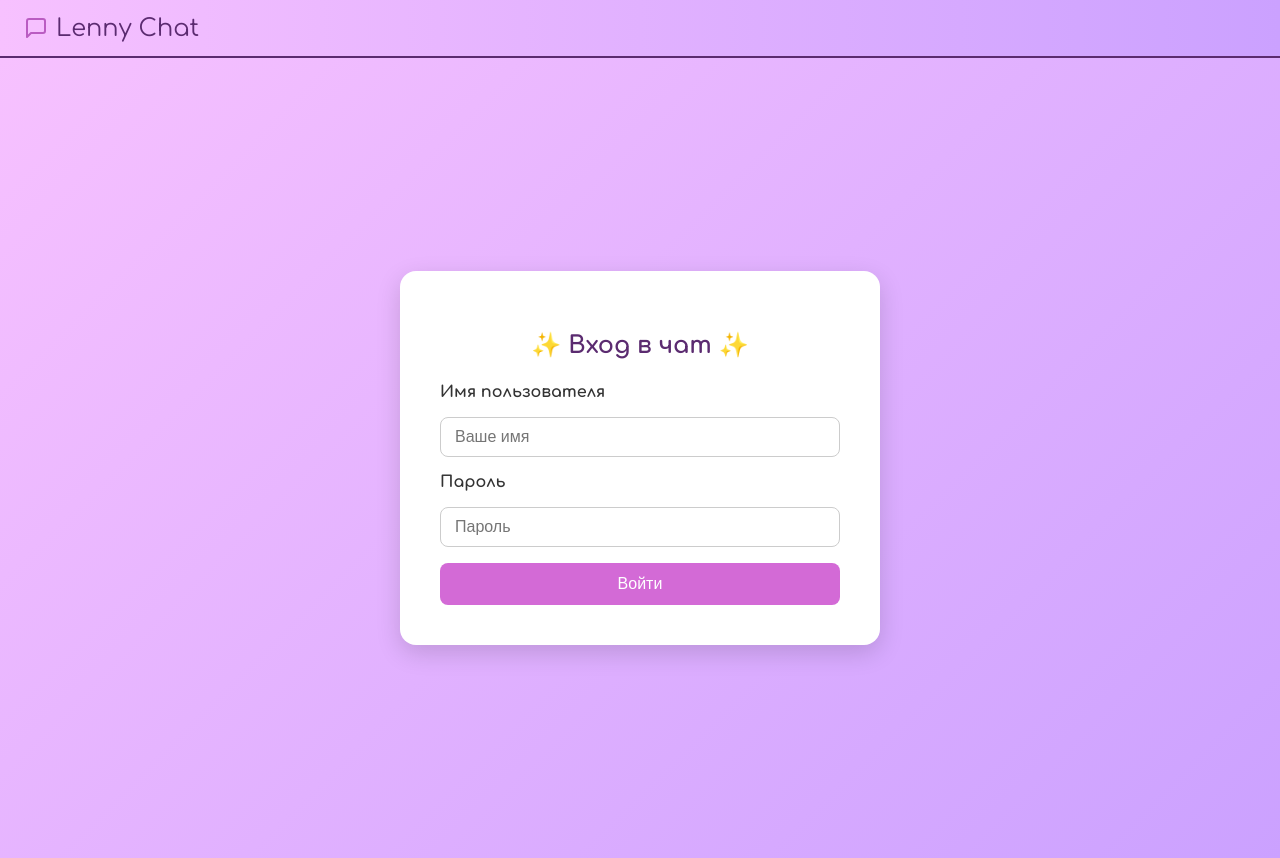
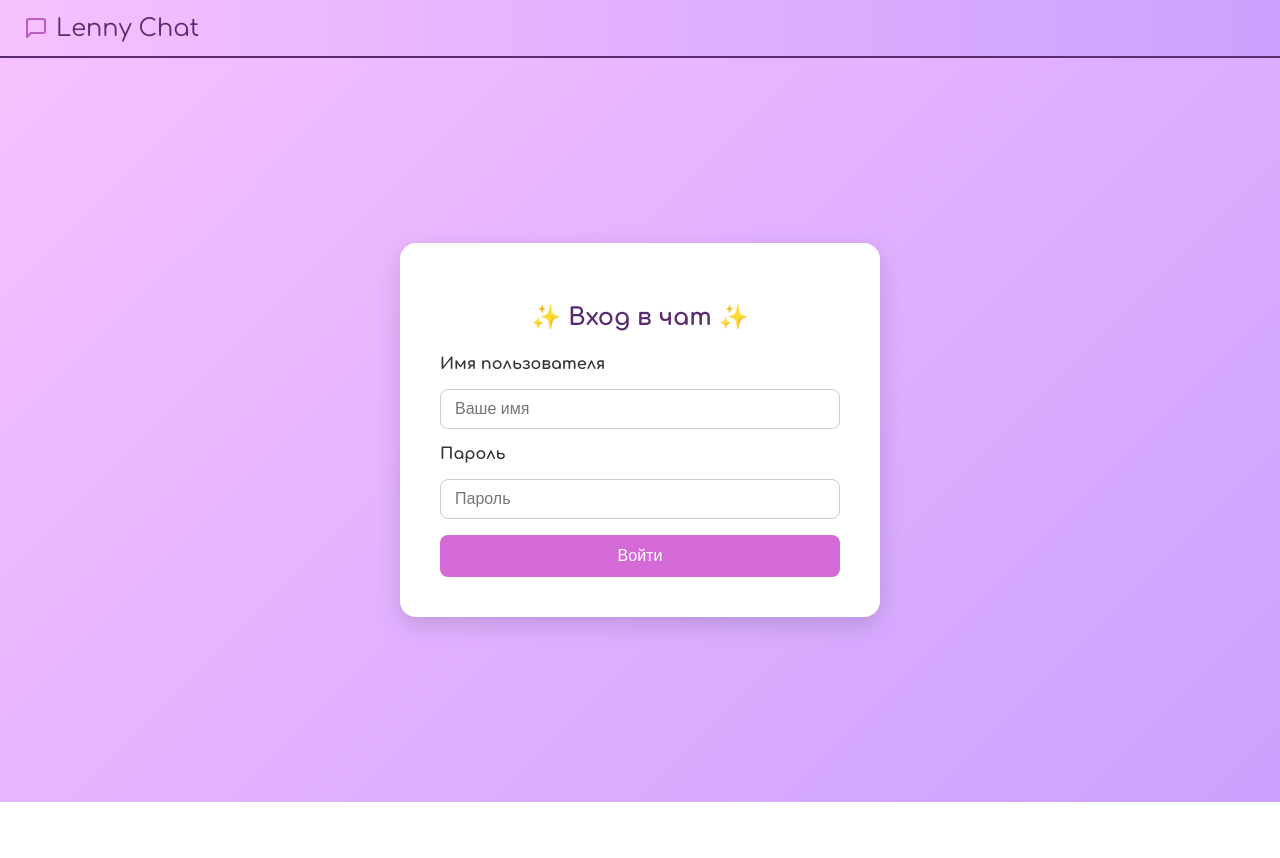
Before and after one commit to HelenOne/frontend-project-12, a React (Vite) app in the folder frontend/: page /login in a window 1280 px wide. After the commit the page ends 802 px from the top, so only its background shows below. Built offline with nearby package versions, Linux system fonts and the light colour scheme; no server answers.

Commit message:
fix styles

```diff
--- a/frontend/src/index.css
+++ b/frontend/src/index.css
@@ -22,7 +22,7 @@ body {
 /* ===== Login ===== */
 
 .login-wrapper {
-  height: 100vh;
+  height: calc(100vh - var(--header-height));
   background: linear-gradient(135deg, var(--color-bg-start), var(--color-bg-end));
   display: flex;
   justify-content: center;
@@ -90,7 +90,7 @@ body {
 /* ===== 404 ===== */
 
 .notfound-wrapper {
-  height: 100vh;
+  height: calc(100vh - var(--header-height));
   background: linear-gradient(135deg, var(--color-bg-start), var(--color-bg-end));
   display: flex;
   justify-content: center;
```
